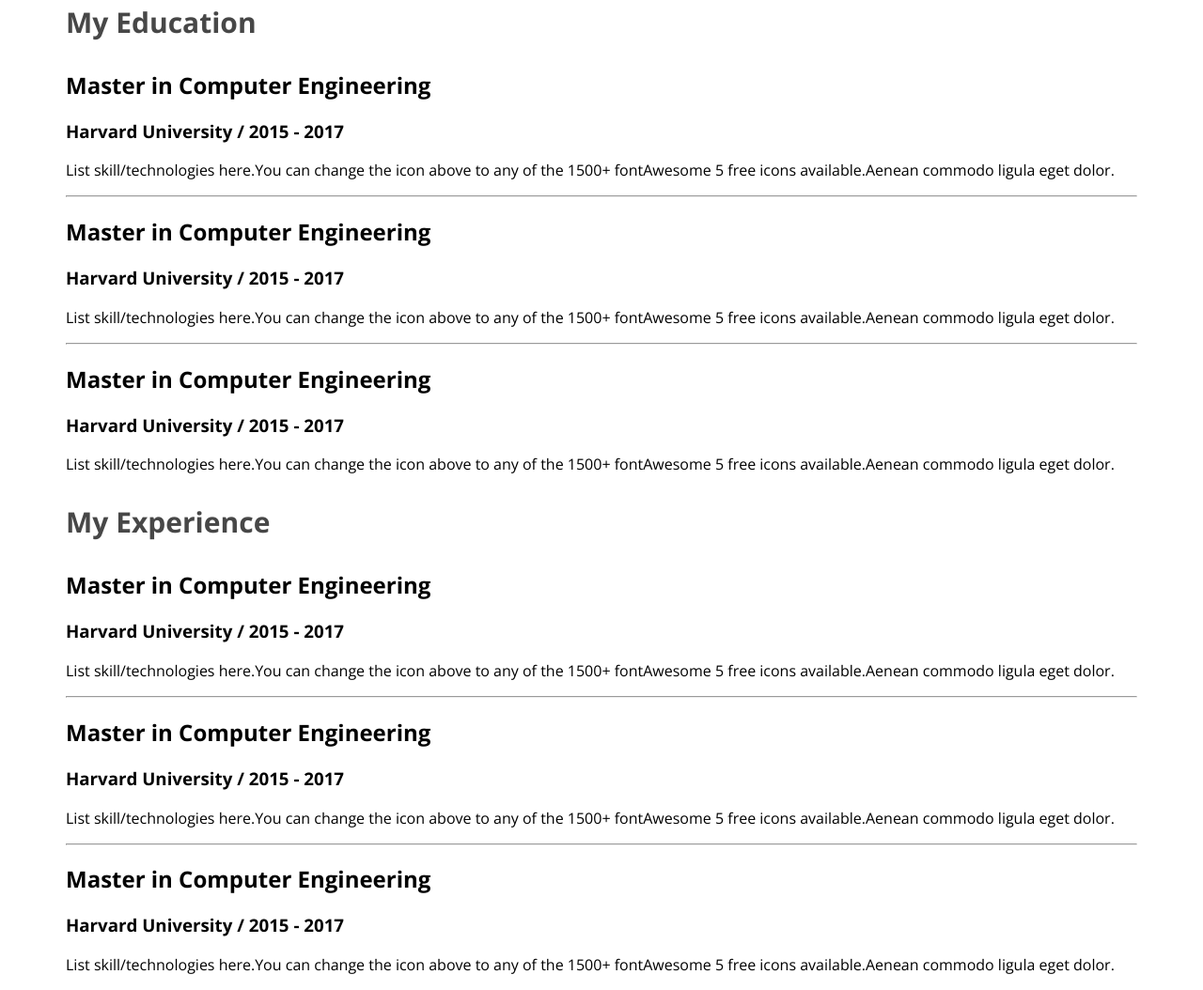
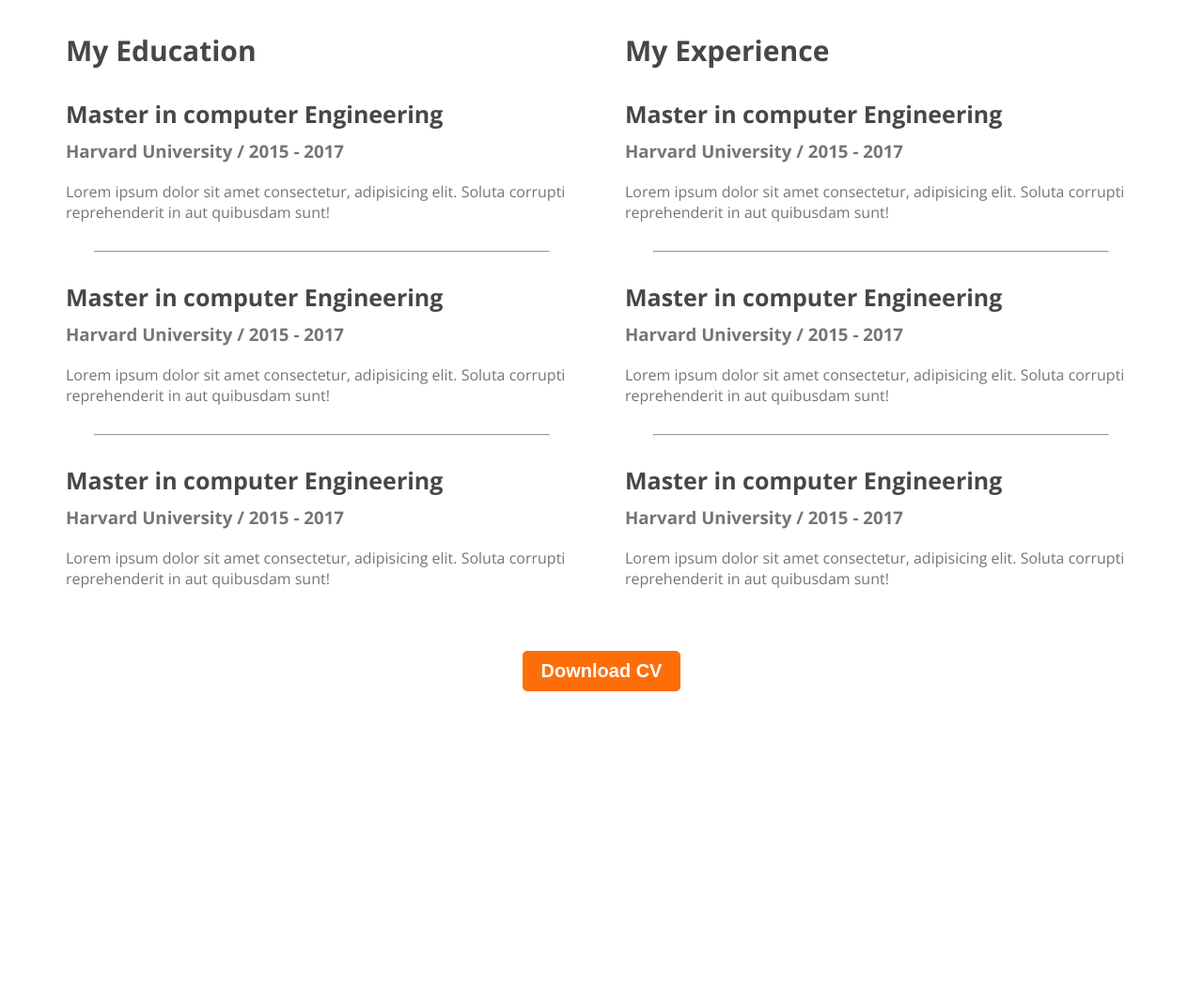
Before and after one commit to imon250/web-devoloper-portfolio, a plain HTML site: page index.html in a window 1280 px wide. Shown: the part 2284-3338 px from the top of the page at 94% size. After the commit the page ends 3028 px from the top, so only its background shows below. Drawn offline with nearby package versions, Linux system fonts and the light colour scheme.

Commit message:
resume content section

```diff
--- a/index.html
+++ b/index.html
@@ -1,14 +1,18 @@
 <!DOCTYPE html>
 <html lang="en">
+
 <head>
     <meta charset="UTF-8">
     <meta name="viewport" content="width=device-width, initial-scale=1.0">
     <title>Web Devoloper Portfolio</title>
     <link rel="preconnect" href="https://fonts.googleapis.com">
     <link rel="preconnect" href="https://fonts.gstatic.com" crossorigin>
-<link href="https://fonts.googleapis.com/css2?family=Lato:ital,wght@0,400;0,700;1,400&family=Open+Sans:wght@400;700;800& display=swap" rel="stylesheet">
+    <link
+        href="https://fonts.googleapis.com/css2?family=Lato:ital,wght@0,400;0,700;1,400&family=Open+Sans:wght@400;700;800& display=swap"
+        rel="stylesheet">
     <link rel="stylesheet" href="styles/portfolio.css">
 </head>
+
 <body>
     <header class="header">
         <nav>
@@ -23,7 +27,8 @@
             <div class="banner-content">
                 <h3 class="banner-greeting">Hi, I am</h3>
                 <h1 class="banner-title">Mary Hardy</h1>
-        <p class="banner-description">Shot what able cold new see hold.Friendly as an betrayed formerly he.Morning because as to society behaved moments</p>
+                <p class="banner-description">Shot what able cold new see hold.Friendly as an betrayed formerly
+                    he.Morning because as to society behaved moments</p>
                 <button class="btn-primary">Download CV</button>
                 <button class="btn-primary">Contact</button>
 
@@ -35,7 +40,10 @@
         <section class="about">
             <h3 class="section-title">About Me</h3>
             <p class="section-description">
-                Lorem ipsum dolor sit amet consectetur adipisicing elit. Praesentium est accusamus, quae pariatur delectus minus. Inventore repellat labore perferendis error adipisci sapiente? Adipisci veritatis sequi reiciendis quas iure. Tempore ad sint repudiandae cum consequatur, aspernatur natus voluptatibus provident asperiores vel!
+                Lorem ipsum dolor sit amet consectetur adipisicing elit. Praesentium est accusamus, quae pariatur
+                delectus minus. Inventore repellat labore perferendis error adipisci sapiente? Adipisci veritatis sequi
+                reiciendis quas iure. Tempore ad sint repudiandae cum consequatur, aspernatur natus voluptatibus
+                provident asperiores vel!
             </p>
             <!-- .about-info*4>h4.info-title+p.info-description -->
             <div class="about-info-container">
@@ -61,7 +69,9 @@
         <!-- what i do section start -->
         <section>
             <h3 class="section-title">What I Do</h3>
-        <p id="what-i-do-description" class="section-description">Lorem ipsum dolor sit amet consectetur adipisicing elit. Harum obcaecati repellendus culpa tempora nostrum sint illum vitae reprehenderit doloremque, quam temporibus unde saepe optio aliquam similique accusantium molestiae quidem deserunt.
+            <p id="what-i-do-description" class="section-description">Lorem ipsum dolor sit amet consectetur adipisicing
+                elit. Harum obcaecati repellendus culpa tempora nostrum sint illum vitae reprehenderit doloremque, quam
+                temporibus unde saepe optio aliquam similique accusantium molestiae quidem deserunt.
 
             </p>
             <div class="skills-container">
@@ -69,22 +79,26 @@
                 <div class="skill">
                     <img src="images/icons/js.png" alt="">
                     <h3 class="skill-title">Vanilla JavaScript</h3>
-                <p class="skill-description">Lorem ipsum dolor sit amet consectetur adipisicing elit. Dignissimos, accusamus perspiciatis ad necessitatibus harum aspernatur.</p>
+                    <p class="skill-description">Lorem ipsum dolor sit amet consectetur adipisicing elit. Dignissimos,
+                        accusamus perspiciatis ad necessitatibus harum aspernatur.</p>
                 </div>
                 <div class="skill">
                     <img src="images/icons/react.png" alt="">
                     <h3 class="skill-title">React</h3>
-                <p class="skill-description">Lorem ipsum, dolor sit amet consectetur adipisicing elit. Enim officia nihil fugit. Illo, tempora reprehenderit?</p>
+                    <p class="skill-description">Lorem ipsum, dolor sit amet consectetur adipisicing elit. Enim officia
+                        nihil fugit. Illo, tempora reprehenderit?</p>
                 </div>
                 <div class="skill">
                     <img src="images/icons/nodejs.png" alt="">
                     <h3 class="skill-title">Node.js</h3>
-                <p class="skill-description">Lorem ipsum dolor sit amet, consectetur adipisicing elit. Delectus dolorum neque libero, modi dolores similique!</p>
+                    <p class="skill-description">Lorem ipsum dolor sit amet, consectetur adipisicing elit. Delectus
+                        dolorum neque libero, modi dolores similique!</p>
                 </div>
                 <div class="skill">
                     <img src="images/icons/mongo.png" alt="">
                     <h3 class="skill-title">MongoDB</h3>
-                <p class="skill-description">Lorem ipsum dolor sit amet consectetur adipisicing elit. Nam aspernatur quia aliquid sed odio recusandae.</p>
+                    <p class="skill-description">Lorem ipsum dolor sit amet consectetur adipisicing elit. Nam aspernatur
+                        quia aliquid sed odio recusandae.</p>
                 </div>
             </div>
         </section>
@@ -92,58 +106,64 @@
         <section>
             <h3 class="section-title">A Summary of My Resume</h3>
             <div class="resume-container">
-            <div class="resume-column">
                 <!-- .resume-column*2>h3.resume-column-title -->
                 <div class="resume-column">
                     <h3 class="resume-column-title">My Education</h3>
 
-                    <div class="resume-item"></div>
-                    <h2 class="resume-item-title">Master in Computer Engineering</h2>
+
+                    <div class="resume-item">
+                        <h2 class="resume-item-title">Master in computer Engineering </h2>
                         <h3 class="resume-item-institute">Harvard University / 2015 - 2017</h3>
-                    <p class="resume-item-description">List skill/technologies here.You can change the icon above
-                        to any of the 1500+ fontAwesome 5 free icons available.Aenean commodo ligula eget dolor.
-                    </p>
+                        <p class="resume-item-description">Lorem ipsum dolor sit amet consectetur, adipisicing elit.
+                            Soluta corrupti reprehenderit in aut quibusdam sunt!</p>
+                    </div>
                     <hr>
-                    <div class="resume-item"></div>
-                        <h2 class="resume-item-title">Master in Computer Engineering</h2>
+                    <div class="resume-item">
+                        <h2 class="resume-item-title">Master in computer Engineering </h2>
                         <h3 class="resume-item-institute">Harvard University / 2015 - 2017</h3>
-                        <p class="resume-item-description">List skill/technologies here.You can change the icon above
-                            to any of the 1500+ fontAwesome 5 free icons available.Aenean commodo ligula eget dolor.
+                        <p class="resume-item-description">Lorem ipsum dolor sit amet consectetur, adipisicing elit.
+                            Soluta corrupti reprehenderit in aut quibusdam sunt!</p>
+                    </div>
+                    <hr>
+                    <div class="resume-item">
+                        <h2 class="resume-item-title">Master in computer Engineering </h2>
+                        <h3 class="resume-item-institute">Harvard University / 2015 - 2017</h3>
+                        <p class="resume-item-description">Lorem ipsum dolor sit amet consectetur, adipisicing elit.
+                            Soluta corrupti reprehenderit in aut quibusdam sunt!</p>
+                    </div>
+
+                </div>
+
+                <div class="resume-column">
+                    <h3 class="resume-column-title">My Experience</h3>
+
+
+                    <div class="resume-item">
+                        <h2 class="resume-item-title">Master in computer Engineering </h2>
+                        <h3 class="resume-item-institute">Harvard University / 2015 - 2017</h3>
+                        <p class="resume-item-description">Lorem ipsum dolor sit amet consectetur, adipisicing elit.
+                            Soluta corrupti reprehenderit in aut quibusdam sunt!</p>
+                        <hr>
+                    </div>
+                    <div class="resume-item">
+                        <h2 class="resume-item-title">Master in computer Engineering </h2>
+                        <h3 class="resume-item-institute">Harvard University / 2015 - 2017</h3>
+                        <p class="resume-item-description">Lorem ipsum dolor sit amet consectetur, adipisicing elit.
+                            Soluta corrupti reprehenderit in aut quibusdam sunt!</p>
+                        <hr>
+                    </div>
+                    <div class="resume-item">
+                        <h2 class="resume-item-title">Master in computer Engineering </h2>
+                        <h3 class="resume-item-institute">Harvard University / 2015 - 2017</h3>
+                        <p class="resume-item-description">Lorem ipsum dolor sit amet consectetur, adipisicing elit.
+                            Soluta corrupti reprehenderit in aut quibusdam sunt!
+
                         </p>
                     </div>
-                    <hr>
-                    <div class="resume-item"></div>
-                    <h2 class="resume-item-title">Master in Computer Engineering</h2>
-                    <h3 class="resume-item-institute">Harvard University / 2015 - 2017</h3>
-                    <p class="resume-item-description">List skill/technologies here.You can change the icon above
-                        to any of the 1500+ fontAwesome 5 free icons available.Aenean commodo ligula eget dolor.
-                    </p>
-
                 </div>
-                <div class="resume-column">
-                    <h3 class="resume-column-title">My Experience</h3>
-                    <div class="resume-item"></div>
-                    <h2 class="resume-item-title">Master in Computer Engineering</h2>
-                    <h3 class="resume-item-institute">Harvard University / 2015 - 2017</h3>
-                    <p class="resume-item-description">List skill/technologies here.You can change the icon above
-                        to any of the 1500+ fontAwesome 5 free icons available.Aenean commodo ligula eget dolor.
-                    </p>
-                    <hr>
-                    <div class="resume-item"></div>
-                        <h2 class="resume-item-title">Master in Computer Engineering</h2>
-                        <h3 class="resume-item-institute">Harvard University / 2015 - 2017</h3>
-                        <p class="resume-item-description">List skill/technologies here.You can change the icon above
-                            to any of the 1500+ fontAwesome 5 free icons available.Aenean commodo ligula eget dolor.
-                        </p>
             </div>
-                    <hr>
-                    <div class="resume-item"></div>
-                    <h2 class="resume-item-title">Master in Computer Engineering</h2>
-                    <h3 class="resume-item-institute">Harvard University / 2015 - 2017</h3>
-                    <p class="resume-item-description">List skill/technologies here.You can change the icon above
-                        to any of the 1500+ fontAwesome 5 free icons available.Aenean commodo ligula eget dolor.
-                    </p>
-                </div>
+            <div class="download-cv">
+                <button class="btn-primary">Download CV</button>
             </div>
         </section>
     </main>
@@ -152,4 +172,5 @@
     </footer>
 
 </body>
+
 </html>
--- a/styles/portfolio.css
+++ b/styles/portfolio.css
@@ -153,3 +153,33 @@ main section{
     font-size: 30px;
     font-weight: 700;
  }
+
+ .resume-container{
+    display: flex;
+    gap: 50px;
+ }
+
+ .resume-item-title{
+    color: #474747;
+    font-size: 25px;
+    font-weight: 700;
+    margin-bottom: 10px;
+ }
+
+ .resume-item-institute{
+    margin-bottom: 20px;
+    margin-top: 0px;
+ }
+
+ .resume-item-institute,.resume-item-description{
+    color: #757575;
+ }
+
+ .resume-container hr{
+    margin: 30px;
+ }
+
+ .download-cv{
+    text-align: center;
+    margin-top: 50px;
+ }
```
Lines whose indentation alone changed are shown as unchanged.
